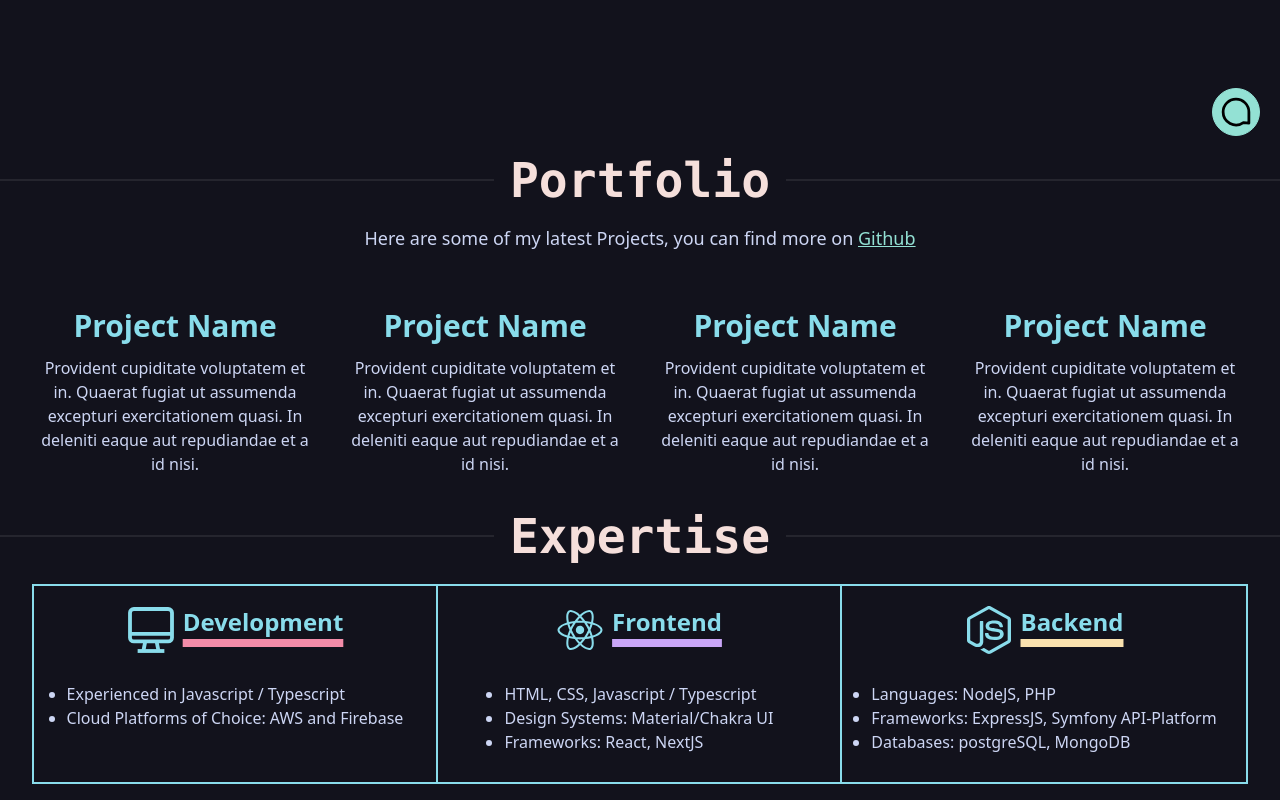
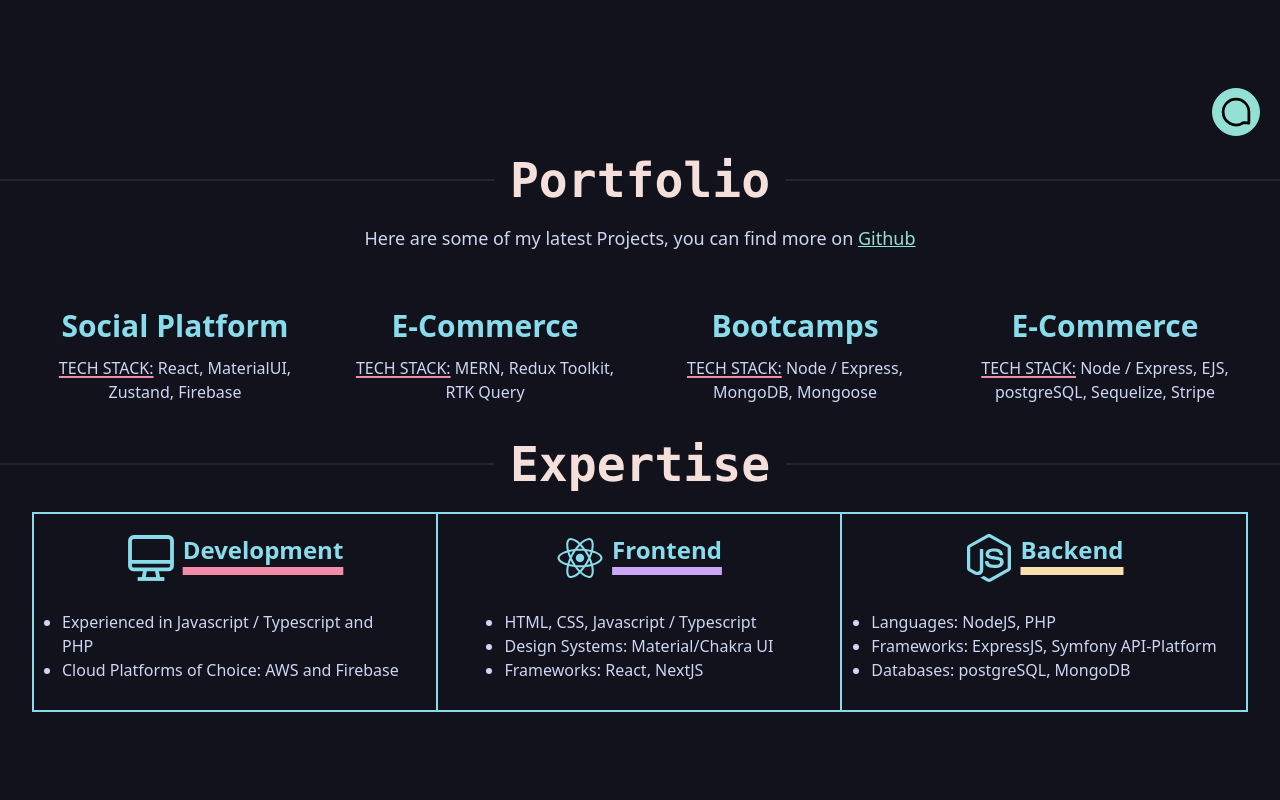
Before and after one commit to Srabo93/portfolia-website, a React (Vite) app: page / in a window 1280 px wide. Shown: the part 644-1444 px from the top of the page. After the commit the page ends 1372 px from the top, so only its background shows below. Built offline with nearby package versions, Linux system fonts and the light colour scheme.

Commit message:
finished Portfolio

```diff
--- a/src/components/Expertise.tsx
+++ b/src/components/Expertise.tsx
@@ -19,7 +19,7 @@
             </h3>
           </div>
           <ul className="text-neutral text-center md:text-left md:list-disc p-2">
-            <li>Experienced in Javascript / Typescript</li>
+            <li>Experienced in Javascript / Typescript and PHP</li>
             <li>Cloud Platforms of Choice: AWS and Firebase</li>
           </ul>
         </article>
--- a/src/components/Projects.tsx
+++ b/src/components/Projects.tsx
@@ -3,41 +3,85 @@
 const Projects = () => {
   return (
     <motion.section
-      className="flex flex-wrap items-center text-center p-5"
+      className="md:flex items-start text-center p-5"
       initial={{ opacity: 0 }}
       animate={{ opacity: 1 }}
       transition={{ delay: 1 }}
     >
-      <article className="pw-full sm:w-1/2 md:w-1/4 lg:w-1/4 xl:w-1/4 p-4">
-        <h3 className="text-3xl font-bold pb-3 text-secondary">Project Name</h3>
+      <article className="sm:w-full md:w-3/4 lg:w-1/4 xl:w-1/4 p-4">
+        <motion.a
+          className="hover:italic cursor-pointer block"
+          whileHover={{ scale: 1.2 }}
+          whileTap={{ scale: 0.8 }}
+          href="https://photo-gallery-d7cb4.web.app/"
+          target="_blank"
+        >
+          <h3 className="text-2xl lg:text-3xl font-bold pb-3 text-secondary">
+            Social Platform
+          </h3>
+        </motion.a>
         <p className="text-neutral">
-          Provident cupiditate voluptatem et in. Quaerat fugiat ut assumenda
-          excepturi exercitationem quasi. In deleniti eaque aut repudiandae et a
-          id nisi.
+          <span className="uppercase underline underline-offset-2 decoration-error decoration-2 ">
+            Tech Stack:
+          </span>{" "}
+          React, MaterialUI, Zustand, Firebase{" "}
         </p>
       </article>
-      <article className="pw-full sm:w-1/2 md:w-1/4 lg:w-1/4 xl:w-1/4 p-4">
-        <h3 className="text-3xl font-bold pb-3 text-secondary">Project Name</h3>
+      <article className="sm:w-full md:w-3/4 lg:w-1/4 xl:w-1/4 p-4">
+        <motion.a
+          className="hover:italic cursor-pointer block"
+          whileHover={{ scale: 1.2 }}
+          whileTap={{ scale: 0.8 }}
+          href="https://proshop-9112.onrender.com/"
+          target="_blank"
+        >
+          <h3 className="text-2xl lg:text-3xl font-bold pb-3 text-secondary">
+            E-Commerce
+          </h3>
+        </motion.a>
         <p className="text-neutral">
-          Provident cupiditate voluptatem et in. Quaerat fugiat ut assumenda
-          excepturi exercitationem quasi. In deleniti eaque aut repudiandae et a
-          id nisi.
+          <span className="uppercase underline underline-offset-2 decoration-error decoration-2 ">
+            Tech Stack:
+          </span>{" "}
+          MERN, Redux Toolkit, RTK Query
         </p>
       </article>
-      <article className="pw-full sm:w-1/2 md:w-1/4 lg:w-1/4 xl:w-1/4 p-4">
-        <h3 className="text-3xl font-bold pb-3 text-secondary">Project Name</h3>
+      <article className="sm:w-full md:w-3/4 lg:w-1/4 xl:w-1/4 p-4">
+        <motion.a
+          className="hover:italic cursor-pointer block"
+          whileHover={{ scale: 1.2 }}
+          whileTap={{ scale: 0.8 }}
+          href="https://documenter.getpostman.com/view/19017681/UVyoXeJR#edf40417-8721-4332-b33c-54e633e6f791"
+          target="_blank"
+        >
+          <h3 className="text-2xl lg:text-3xl  font-bold pb-3 text-secondary">
+            Bootcamps
+          </h3>
+        </motion.a>
         <p className="text-neutral">
-          Provident cupiditate voluptatem et in. Quaerat fugiat ut assumenda
-          excepturi exercitationem quasi. In deleniti eaque aut repudiandae et a
-          id nisi.
+          <span className="uppercase underline underline-offset-2 decoration-error decoration-2 ">
+            Tech Stack:
+          </span>{" "}
+          Node / Express, MongoDB, Mongoose
         </p>
       </article>
-      <article className="pw-full sm:w-1/2 md:w-1/4 lg:w-1/4 xl:w-1/4 p-4">
-        <h3 className="text-3xl font-bold pb-3 text-secondary">Project Name</h3>
+      <article className="sm:w-full md:w-3/4 lg:w-1/4 xl:w-1/4 p-4">
+        <motion.a
+          className="hover:italic cursor-pointer block"
+          whileHover={{ scale: 1.2 }}
+          whileTap={{ scale: 0.8 }}
+          href="https://e-shop-nodejs.onrender.com/"
+          target="_blank"
+        >
+          <h3 className="text-2xl lg:text-3xl font-bold pb-3 text-secondary">
+            E-Commerce
+          </h3>
+        </motion.a>
         <p className="text-neutral">
-          Provident cupiditate voluptatem et in. Quaerat fugiat ut assumenda
-          excepturi exercitationem quasi. In deleniti eaque aut repudiandae et a
-          id nisi.
+          <span className="uppercase underline underline-offset-2 decoration-error decoration-2 ">
+            Tech Stack:
+          </span>{" "}
+          Node / Express, EJS, postgreSQL, Sequelize, Stripe{" "}
         </p>
       </article>
     </motion.section>
```
